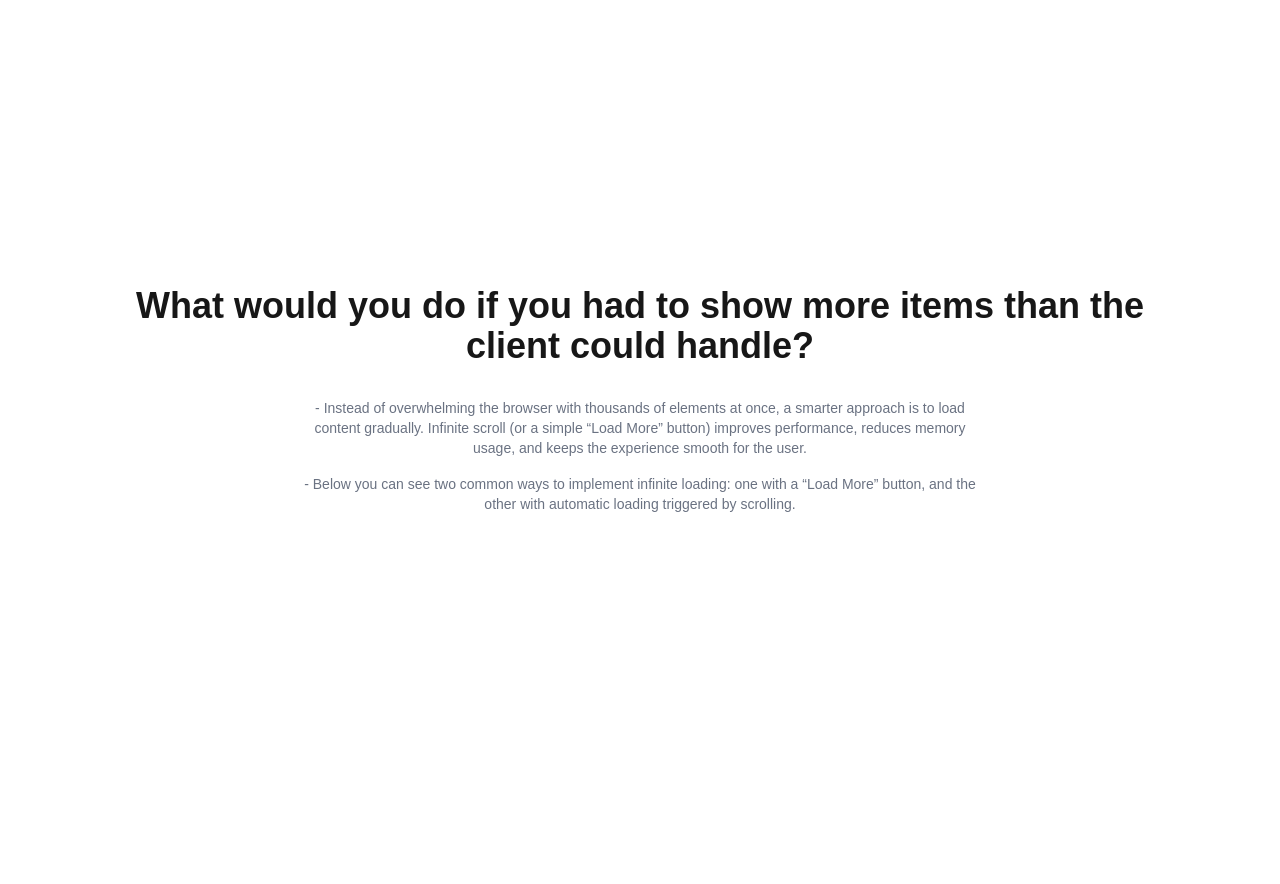
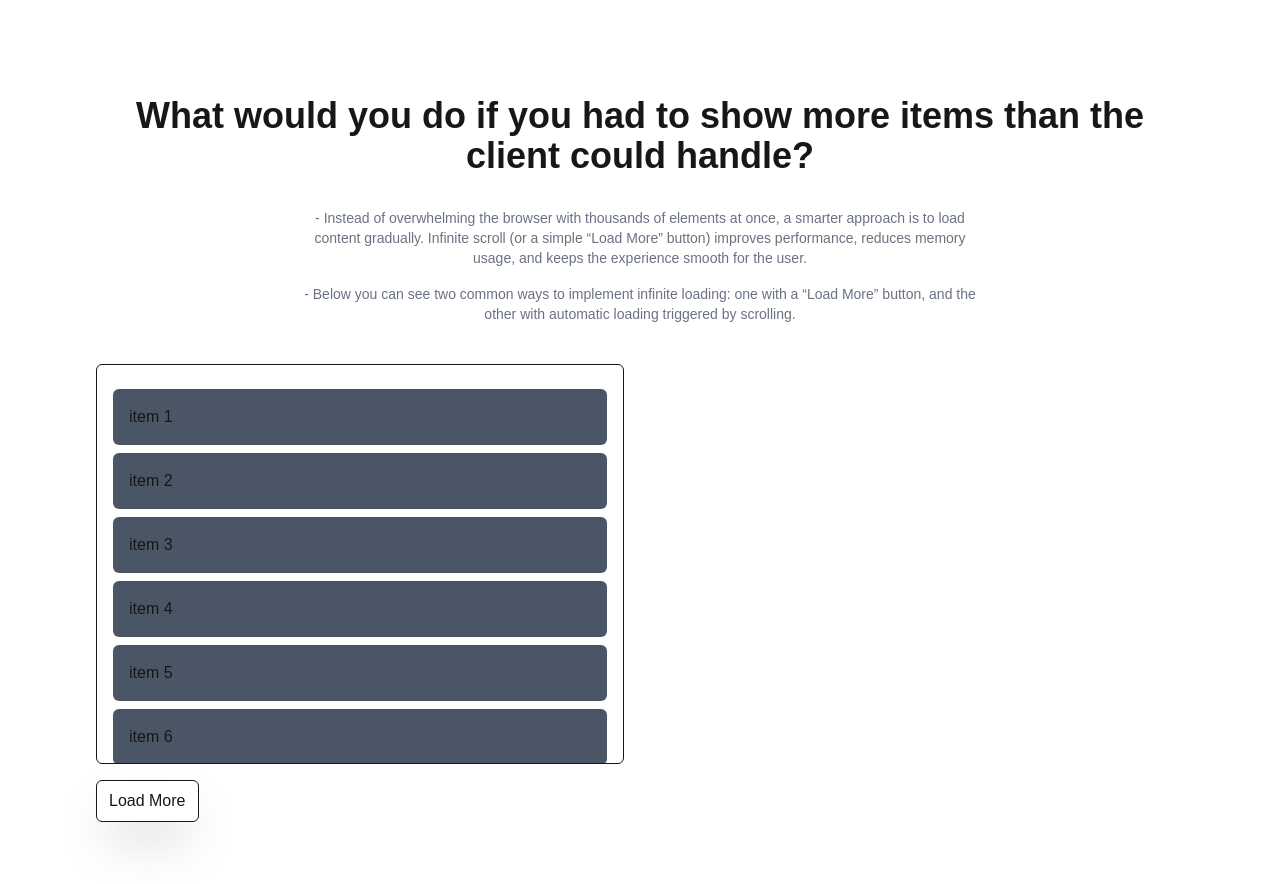
Before and after one commit to berdemozdemir/infinite-scroll-with-tanstack-query, a Next.js app: page / in a window 1280 px wide. Shown: the top 884 px of the page. Before the commit the page ends 800 px from the top, so only its background shows below. Built offline with nearby package versions, Linux system fonts and the light colour scheme.

Commit message:
feat: add InfiniteListWithLoadMoreButton component for paginated item display

```diff
--- a/app/page.tsx
+++ b/app/page.tsx
@@ -1,3 +1,5 @@
+import { InfiniteListWithLoadMoreButton } from "@/components/InfiniteListWithLoadMoreButton";
+
 export default function Home() {
   return (
     <div className="flex min-h-screen flex-col items-center justify-center p-24">
@@ -13,11 +15,15 @@ export default function Home() {
         usage, and keeps the experience smooth for the user.
       </p>
 
-      <p className="text-center text-sm max-w-2xl text-gray-500">
+      <p className="text-center text-sm max-w-2xl text-gray-500 mb-10">
         - Below you can see two common ways to implement infinite loading: one
         with a “Load More” button, and the other with automatic loading
         triggered by scrolling.
       </p>
+
+      <div className="grid grid-cols-1 md:grid-cols-2 gap-8 w-full">
+        <InfiniteListWithLoadMoreButton />
+      </div>
     </div>
   );
 }
--- /dev/null
+++ b/components/InfiniteListWithLoadMoreButton.tsx
@@ -0,0 +1,48 @@
+'use client';
+
+import { useFetchItemsInfiniteQuery } from '@/lib/client-queries';
+import { Item } from './Item';
+
+export const InfiniteListWithLoadMoreButton = () => {
+  const {
+    data,
+    error,
+    status,
+    hasNextPage,
+    fetchNextPage,
+    isFetchingNextPage,
+  } = useFetchItemsInfiniteQuery();
+
+  if (status === 'pending')
+    return <div className='text-center'>Loading...</div>;
+
+  if (status === 'error')
+    return <div className='text-center'>Error:{error.message}</div>;
+
+  return (
+    <div className='space-y-4'>
+      <div className='h-[50vh] w-full overflow-auto rounded-md border p-4'>
+        {data.pages.map((page, index) => (
+          <div key={index}>
+            <div>
+              {page.data.map((item, i) => (
+                <Item key={i} name={item.name} />
+              ))}
+            </div>
+          </div>
+        ))}
+
+        {isFetchingNextPage && <div>loading...</div>}
+      </div>
+
+      {hasNextPage && (
+        <button
+          onClick={() => fetchNextPage()}
+          className='cursor-pointer rounded-md border px-3 py-2 shadow-2xl transition-all hover:translate-x-0.5 hover:translate-y-0.5'
+        >
+          {isFetchingNextPage ? 'loading...' : 'Load More'}
+        </button>
+      )}
+    </div>
+  );
+};
```
